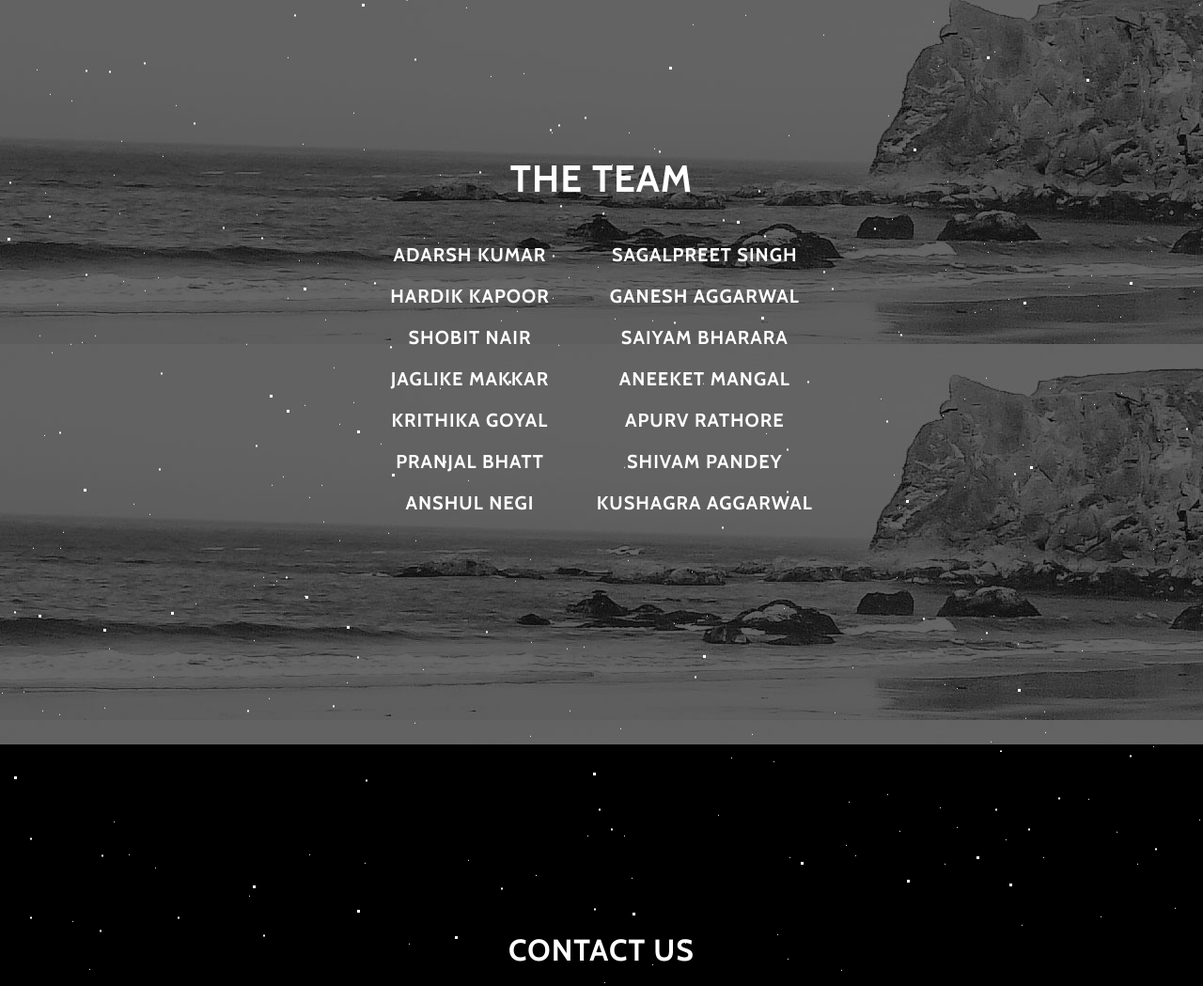
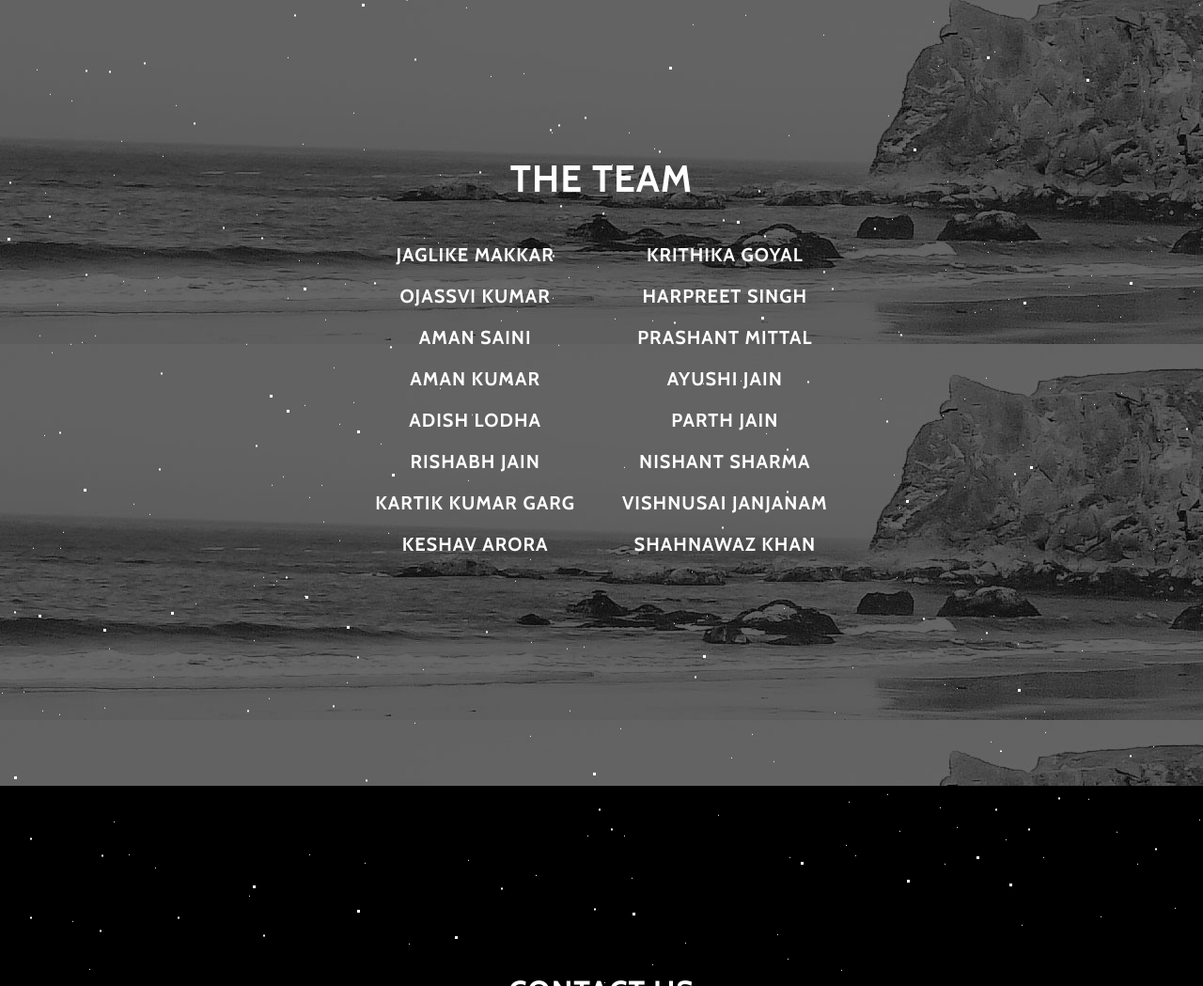
Before and after one commit to codec-ropar/codec-ropar.github.io, a plain HTML site: page index.html in a window 1280 px wide. Shown: the part 1620-2669 px from the top of the page at 94% size. Drawn offline with nearby package versions, Linux system fonts and the light colour scheme.

Commit message:
team updated

```diff
--- a/index.html
+++ b/index.html
@@ -68,32 +68,36 @@
                 <h5>
                 <table>
                     <tr>
-                        <td>Adarsh Kumar</td>
-                        <td>Sagalpreet Singh</td>
+                        <td>Jaglike Makkar</td>
+                        <td>Krithika Goyal</td>
                     </tr>
                     <tr>
-                        <td>Hardik Kapoor</td>
-                        <td>Ganesh Aggarwal</td>
+                        <td>Ojassvi Kumar</td>
+                        <td>Harpreet Singh</td>
                     </tr>
                     <tr>
-                        <td>Shobit Nair</td>
-                        <td>Saiyam Bharara</td>
+                        <td>Aman Saini</td>
+                        <td>Prashant Mittal</td>
                     </tr>
                     <tr>
-                        <td>Jaglike Makkar</td>
-                        <td>Aneeket Mangal</td>
+                        <td>Aman Kumar</td>
+                        <td>Ayushi Jain</td>
                     </tr>
                     <tr>
-                        <td>Krithika Goyal</td>
-                        <td>Apurv Rathore</td>
+                        <td>Adish Lodha</td>
+                        <td>Parth Jain</td>
                     </tr>
                     <tr>
-                        <td>Pranjal Bhatt</td>
-                        <td>Shivam Pandey</td>
+                        <td>Rishabh Jain</td>
+                        <td>Nishant Sharma</td>
                     </tr>
                     <tr>
-                        <td>Anshul Negi</td>
-                        <td>Kushagra Aggarwal</td>
+                        <td>Kartik Kumar Garg</td>
+                        <td>Vishnusai Janjanam</td>
+                    </tr>
+                    <tr>
+                        <td>Keshav Arora</td>
+                        <td>Shahnawaz Khan</td>
                     </tr>
                 </table>
                 </h5>
```
